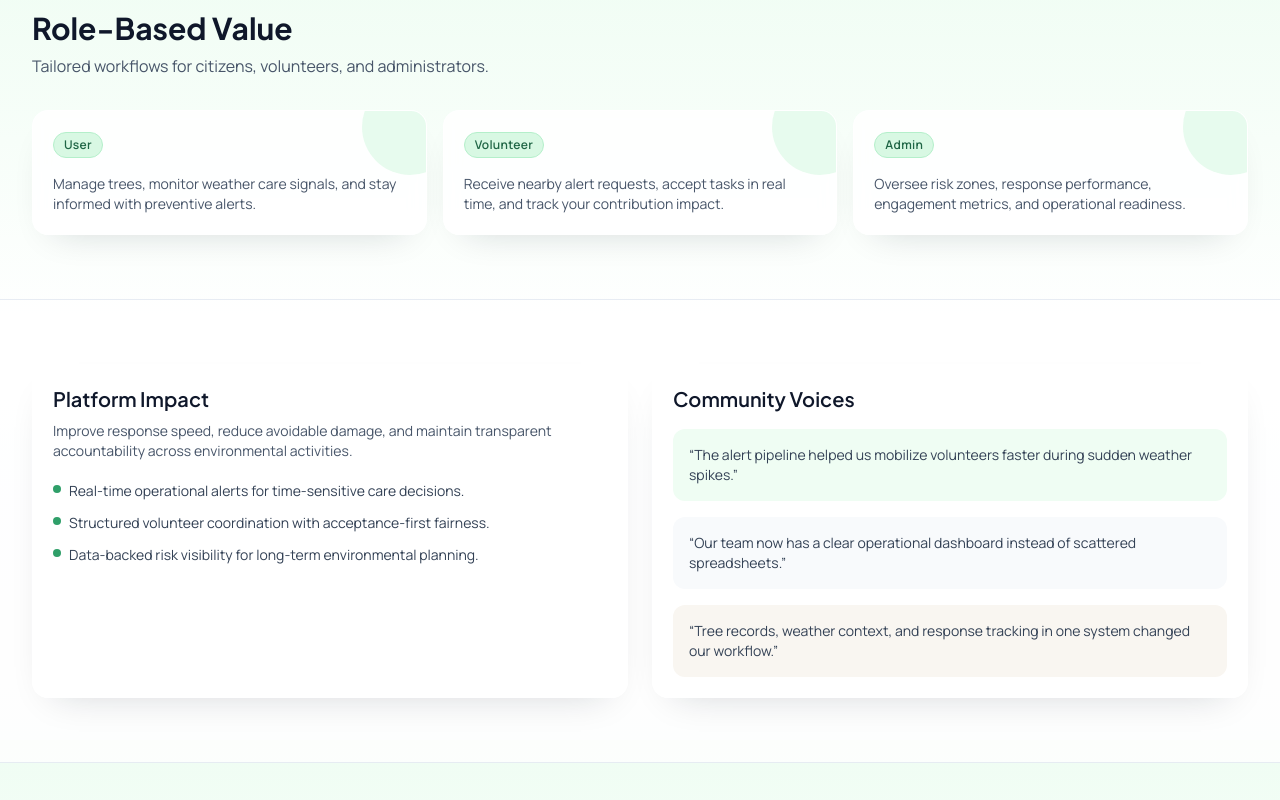
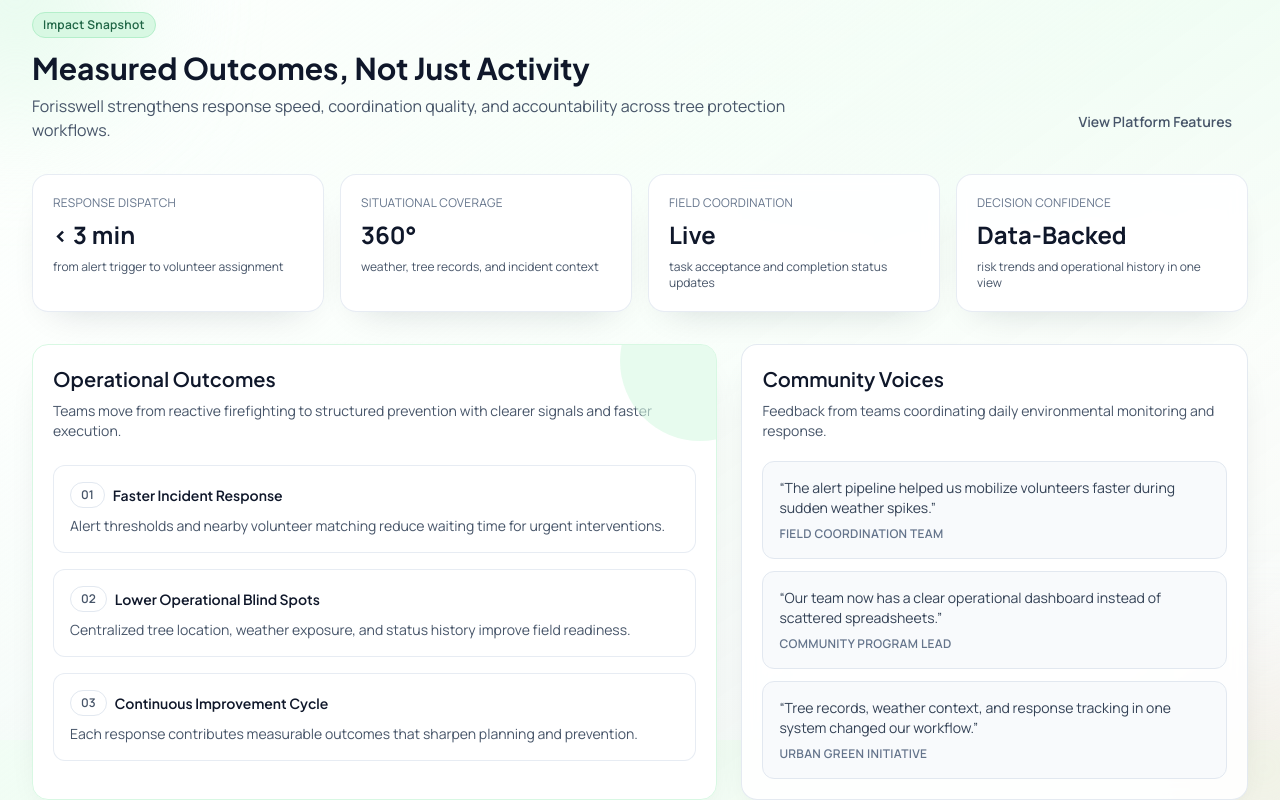
Before and after one commit to Apinaja08/Forisswell, a React (Vite) app in the folder Frontend/: page / in a window 1280 px wide. Shown: the part 1660-2460 px from the top of the page. Built offline with nearby package versions, Linux system fonts and the light colour scheme; no server answers.

Commit message:
UI page upadate

```diff
--- a/Frontend/src/pages/LandingPage.jsx
+++ b/Frontend/src/pages/LandingPage.jsx
@@ -30,26 +30,48 @@
   },
 ];
 
-const roleBenefits = [
-  {
-    role: "User",
-    value: "Manage trees, monitor weather care signals, and stay informed with preventive alerts.",
-  },
-  {
-    role: "Volunteer",
-    value: "Receive nearby alert requests, accept tasks in real time, and track your contribution impact.",
-  },
-  {
-    role: "Admin",
-    value: "Oversee risk zones, response performance, engagement metrics, and operational readiness.",
-  },
-];
-
 const impactStats = [
   { label: "Active Monitoring", value: "24/7" },
   { label: "Response Radius", value: "5km" },
   { label: "Workflow Coverage", value: "End-to-End" },
   { label: "Real-time Signals", value: "Socket Events" },
+];
+
+const impactIndicators = [
+  { label: "Response Dispatch", value: "< 3 min", detail: "from alert trigger to volunteer assignment" },
+  { label: "Situational Coverage", value: "360°", detail: "weather, tree records, and incident context" },
+  { label: "Field Coordination", value: "Live", detail: "task acceptance and completion status updates" },
+  { label: "Decision Confidence", value: "Data-Backed", detail: "risk trends and operational history in one view" },
+];
+
+const impactOutcomes = [
+  {
+    title: "Faster Incident Response",
+    text: "Alert thresholds and nearby volunteer matching reduce waiting time for urgent interventions.",
+  },
+  {
+    title: "Lower Operational Blind Spots",
+    text: "Centralized tree location, weather exposure, and status history improve field readiness.",
+  },
+  {
+    title: "Continuous Improvement Cycle",
+    text: "Each response contributes measurable outcomes that sharpen planning and prevention.",
+  },
+];
+
+const communityVoices = [
+  {
+    quote: "The alert pipeline helped us mobilize volunteers faster during sudden weather spikes.",
+    by: "Field Coordination Team",
+  },
+  {
+    quote: "Our team now has a clear operational dashboard instead of scattered spreadsheets.",
+    by: "Community Program Lead",
+  },
+  {
+    quote: "Tree records, weather context, and response tracking in one system changed our workflow.",
+    by: "Urban Green Initiative",
+  },
 ];
 
 function LandingPage() {
@@ -144,50 +166,73 @@
         </div>
       </section>
 
-      <section id="roles" className="app-container py-14 sm:py-16">
-        <h2 className="text-3xl font-bold">Role-Based Value</h2>
+      <section id="impact" className="relative overflow-hidden border-y border-slate-200/80 bg-gradient-to-br from-white via-leaf-50/40 to-earth-50/30 py-14 sm:py-16">
+        <div className="pointer-events-none absolute -left-24 -top-16 h-56 w-56 rounded-full bg-leaf-100/60 blur-3xl" />
+        <div className="pointer-events-none absolute -right-20 bottom-0 h-48 w-48 rounded-full bg-earth-100/60 blur-3xl" />
+
+        <div className="app-container relative space-y-8">
+          <div className="flex flex-col gap-3 sm:flex-row sm:items-end sm:justify-between">
+            <div>
+              <Badge variant="leaf">Impact Snapshot</Badge>
+              <h2 className="mt-3 text-3xl font-bold">Measured Outcomes, Not Just Activity</h2>
               <p className="mt-2 max-w-3xl text-slate-600">
-          Tailored workflows for citizens, volunteers, and administrators.
+                Forisswell strengthens response speed, coordination quality, and accountability across tree protection workflows.
               </p>
-        <div className="mt-8 grid gap-4 md:grid-cols-3">
-          {roleBenefits.map((item) => (
-            <Card key={item.role} className="relative overflow-hidden">
-              <div className="absolute -right-8 -top-8 h-24 w-24 rounded-full bg-leaf-100/60" />
-              <Badge variant="leaf">{item.role}</Badge>
-              <p className="mt-4 text-sm text-slate-600">{item.value}</p>
+            </div>
+            <a href="#features" className="btn-ghost w-fit">
+              View Platform Features
+            </a>
+          </div>
+
+          <div className="grid gap-4 sm:grid-cols-2 xl:grid-cols-4">
+            {impactIndicators.map((item) => (
+              <Card key={item.label} className="border-slate-200/80 bg-white/90">
+                <p className="text-xs uppercase tracking-wide text-slate-500">{item.label}</p>
+                <p className="mt-2 text-2xl font-bold text-slate-900">{item.value}</p>
+                <p className="mt-2 text-xs text-slate-600">{item.detail}</p>
               </Card>
             ))}
           </div>
-      </section>
 
-      <section id="impact" className="border-y border-slate-200/80 bg-white/80 py-14 sm:py-16">
-        <div className="app-container grid gap-6 lg:grid-cols-2">
-          <Card>
-            <h3 className="text-xl font-semibold">Platform Impact</h3>
+          <div className="grid gap-6 lg:grid-cols-[1.15fr_0.85fr]">
+            <Card className="relative overflow-hidden border-leaf-100 bg-white/95">
+              <div className="absolute -right-16 -top-16 h-40 w-40 rounded-full bg-leaf-100/60" />
+              <h3 className="text-xl font-semibold text-slate-900">Operational Outcomes</h3>
               <p className="mt-2 text-sm text-slate-600">
-              Improve response speed, reduce avoidable damage, and maintain transparent accountability across environmental activities.
+                Teams move from reactive firefighting to structured prevention with clearer signals and faster execution.
               </p>
-            <ul className="mt-5 space-y-3 text-sm text-slate-700">
-              <li className="flex items-start gap-2"><span className="mt-1 h-2 w-2 rounded-full bg-leaf-500" />Real-time operational alerts for time-sensitive care decisions.</li>
-              <li className="flex items-start gap-2"><span className="mt-1 h-2 w-2 rounded-full bg-leaf-500" />Structured volunteer coordination with acceptance-first fairness.</li>
-              <li className="flex items-start gap-2"><span className="mt-1 h-2 w-2 rounded-full bg-leaf-500" />Data-backed risk visibility for long-term environmental planning.</li>
-            </ul>
+
+              <div className="mt-6 space-y-4">
+                {impactOutcomes.map((item, index) => (
+                  <div key={item.title} className="rounded-xl border border-slate-200/80 bg-white p-4">
+                    <div className="flex items-center gap-2">
+                      <span className="chip">0{index + 1}</span>
+                      <h4 className="text-sm font-semibold text-slate-900">{item.title}</h4>
+                    </div>
+                    <p className="mt-2 text-sm text-slate-600">{item.text}</p>
+                  </div>
+                ))}
+              </div>
             </Card>
 
-          <Card>
-            <h3 className="text-xl font-semibold">Community Voices</h3>
-            <div className="mt-4 space-y-4 text-sm text-slate-700">
-              <blockquote className="rounded-xl bg-leaf-50 p-4">
-                “The alert pipeline helped us mobilize volunteers faster during sudden weather spikes.”
+            <Card className="border-slate-200/90 bg-white/90">
+              <h3 className="text-xl font-semibold text-slate-900">Community Voices</h3>
+              <p className="mt-2 text-sm text-slate-600">
+                Feedback from teams coordinating daily environmental monitoring and response.
+              </p>
+
+              <div className="mt-5 space-y-3 text-sm text-slate-700">
+                {communityVoices.map((voice) => (
+                  <blockquote key={voice.by} className="rounded-xl border border-slate-200 bg-slate-50 p-4">
+                    <p>“{voice.quote}”</p>
+                    <footer className="mt-2 text-xs font-semibold uppercase tracking-wide text-slate-500">
+                      {voice.by}
+                    </footer>
                   </blockquote>
-              <blockquote className="rounded-xl bg-slate-50 p-4">
-                “Our team now has a clear operational dashboard instead of scattered spreadsheets.”
-              </blockquote>
-              <blockquote className="rounded-xl bg-earth-50 p-4">
-                “Tree records, weather context, and response tracking in one system changed our workflow.”
-              </blockquote>
+                ))}
               </div>
             </Card>
+          </div>
         </div>
       </section>
 
```
Lines whose indentation alone changed are shown as unchanged.
